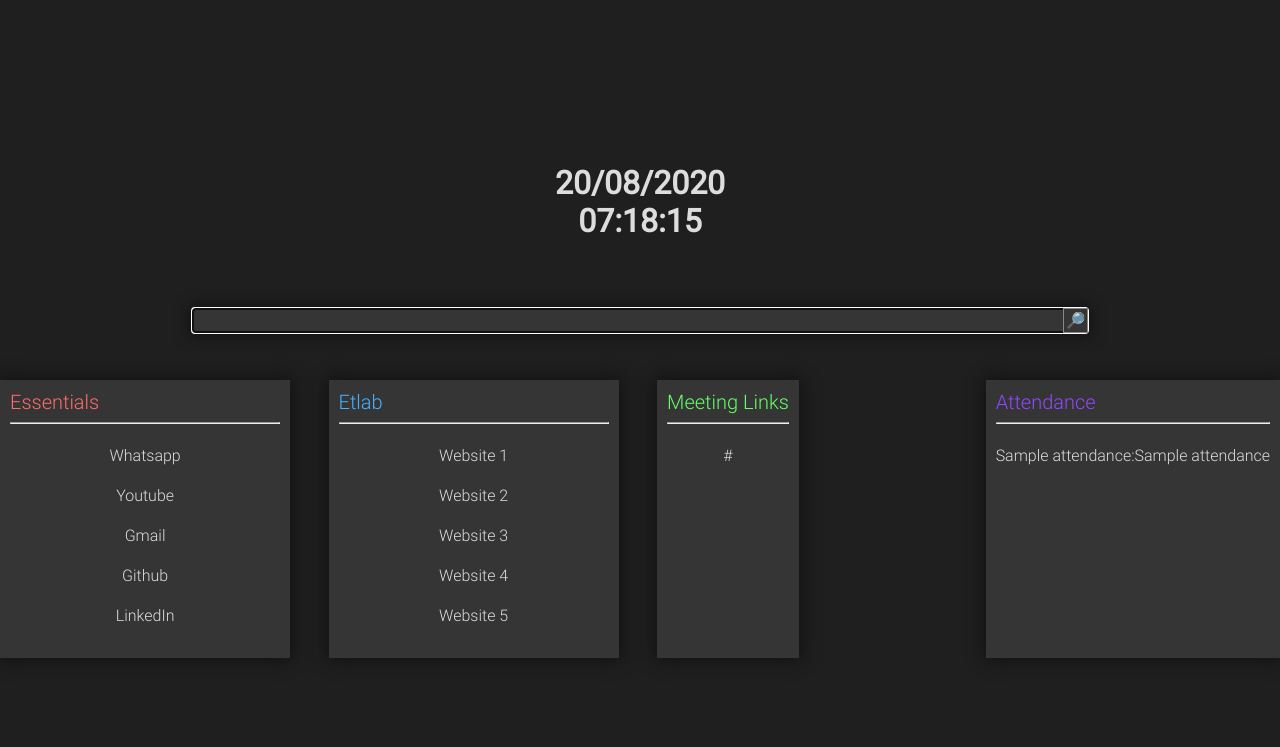
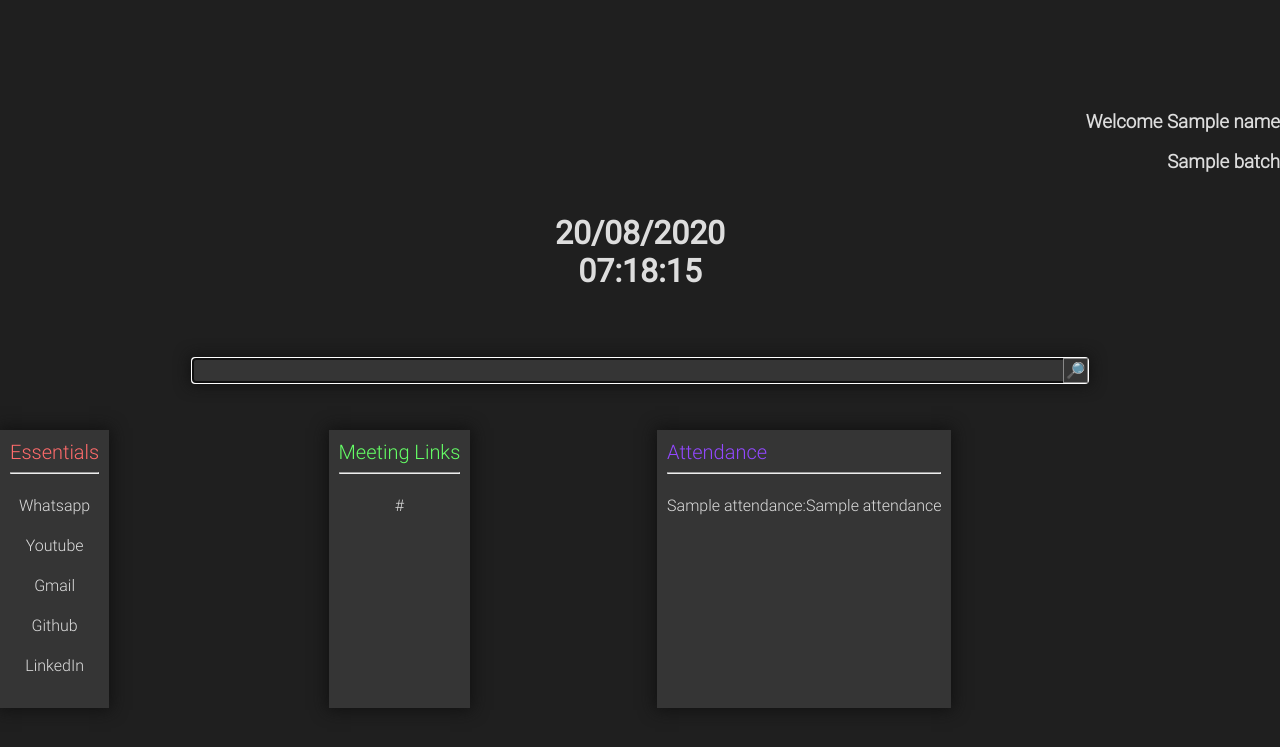
Before and after one commit to mdb571/kopp, a Flask app: template templates/index.html in a window 1280 px wide. Shown: the top 747 px of the page. Run offline with Flask 2, Linux system fonts and the light colour scheme; the template is opened without the code that fills it: most values are stand-ins (such as "Sample title", 1, 10 or a date in 2020).

Commit message:
heroku deploy

```diff
--- a/app.py
+++ b/app.py
@@ -1,7 +1,7 @@
 import requests
 from bs4 import BeautifulSoup
 import re
-from flask import Flask, render_template, request,make_response
+from flask import Flask, render_template, request,make_response,jsonify
 
 app = Flask(__name__)
 
@@ -18,15 +18,19 @@ def get_attendance_meet_url(username):
 
     sess = requests.session()
     post = sess.post(url=url, data=payload)
+    profile='https://tkmce.etlab.in/student/profile'
     attendance_url = 'https://tkmce.etlab.in/ktuacademics/student/viewattendancesubject/22'
     grid_url='https://tkmce.etlab.in/ktuacademics/student/attendance'
     data = BeautifulSoup(sess.get(attendance_url).content, 'html.parser')
     grid_data=BeautifulSoup(sess.get(grid_url).content, 'html.parser')
     # user_name = (data.find('span',{'class':'text'}).getText().strip())
-
+    userdata=BeautifulSoup(sess.get(profile).content,'html.parser')
     atten_table = data.find_all('table', {'class': 'items table table-striped table-bordered'})
     attendance={}
-
+    batch_tag=userdata.find('span',{'style':'color:green;font-weight:bold;'})
+    user_name=userdata.find('table',{'class':'detail-view table'})
+    batch=batch_tag.find('a').getText()
+    user_name=user_name.find('td').getText()
     for tag in atten_table:
         num=tag.find_all('th',{'class':'span2'})
         for i in range(len(num)-2):
@@ -60,7 +64,7 @@ def get_attendance_meet_url(username):
             subjects.remove(subjects[0])
 
     print(link_dict)
-    return(render_template("index.html",attendance=attendance,links=link_dict))
+    return(render_template("index.html",attendance=attendance,links=link_dict,name=user_name,batch=batch))
 
 @app.errorhandler(404)
 def not_found(error):
--- /dev/null
+++ b/requirements.txt
@@ -0,0 +1,3 @@
+flask
+requests
+bs4
--- a/static/css/main.css
+++ b/static/css/main.css
@@ -38,6 +38,10 @@ body {
     padding: 0;
 }
 
+h3{
+    font-family: Roboto-Light, sans-serif;
+
+}
 main {
     animation-duration: 1s;
     animation-name: fade-in;
--- a/templates/index.html
+++ b/templates/index.html
@@ -17,6 +17,9 @@
 
 <body>
     <main>
+    	<h3 align="right">Welcome {{name}}</h3>
+    	<h3 align="right">{{batch}}</h3>
+
         <div id="top-div">
             <div id="clock-div">
                 <h1 id="clock">
@@ -33,26 +36,15 @@
             </form>
         </div>
         <div id="links-container">
-            <section class="link-section">
+            <section class="link-section" style="width: max-content;">
                 <h2 class="link-section-title red">Essentials</h2>
                 <hr />
                 <ul class="link-list">
-                    <li class="link-list-item"><a class="link" href="https://web.whatsapp.com/">Whatsapp</a></li>
-                    <li class="link-list-item"><a class="link" href="https://youtube.com">Youtube</a></li>
-                    <li class="link-list-item"><a class="link" href="https://mail.google.com">Gmail</a></li>
-                    <li class="link-list-item"><a class="link" href="https://github.com">Github</a></li>
-                    <li class="link-list-item"><a class="link" href="https://linkedin.com">LinkedIn</a></li>
-                </ul>
-            </section>
-            <section class="link-section">
-                <h2 class="link-section-title blue">Etlab</h2>
-                <hr />
-                <ul class="link-list">
-                    <li class="link-list-item"><a class="link" href="#">Website 1</a></li>
-                    <li class="link-list-item"><a class="link" href="#">Website 2</a></li>
-                    <li class="link-list-item"><a class="link" href="#">Website 3</a></li>
-                    <li class="link-list-item"><a class="link" href="#">Website 4</a></li>
-                    <li class="link-list-item"><a class="link" href="#">Website 5</a></li>
+                    <li class="link-list-item"><a class="link" add target="_blank" href="https://web.whatsapp.com/">Whatsapp</a></li>
+                    <li class="link-list-item"><a class="link" add target="_blank" href="https://youtube.com">Youtube</a></li>
+                    <li class="link-list-item"><a class="link" add target="_blank" href="https://mail.google.com">Gmail</a></li>
+                    <li class="link-list-item"><a class="link" add target="_blank" href="https://github.com">Github</a></li>
+                    <li class="link-list-item"><a class="link" add target="_blank" href="https://linkedin.com">LinkedIn</a></li>
                 </ul>
             </section>
             <section class="link-section" style="width: max-content;">
@@ -60,7 +52,7 @@
                 <hr />
                 <ul class="link-list">
                 	{% for k,v in links.items() %}
-                    	<li class="link-list-item"><a class="link" href={{ v }}>{{ k }}</a></li>
+                    	<li class="link-list-item"><a class="link" add target="_blank" href={{ v }}>{{ k }}</a></li>
          			{% endfor %}
                 </ul>
             </section>
```
Also changed, not shown: 3 other files.
